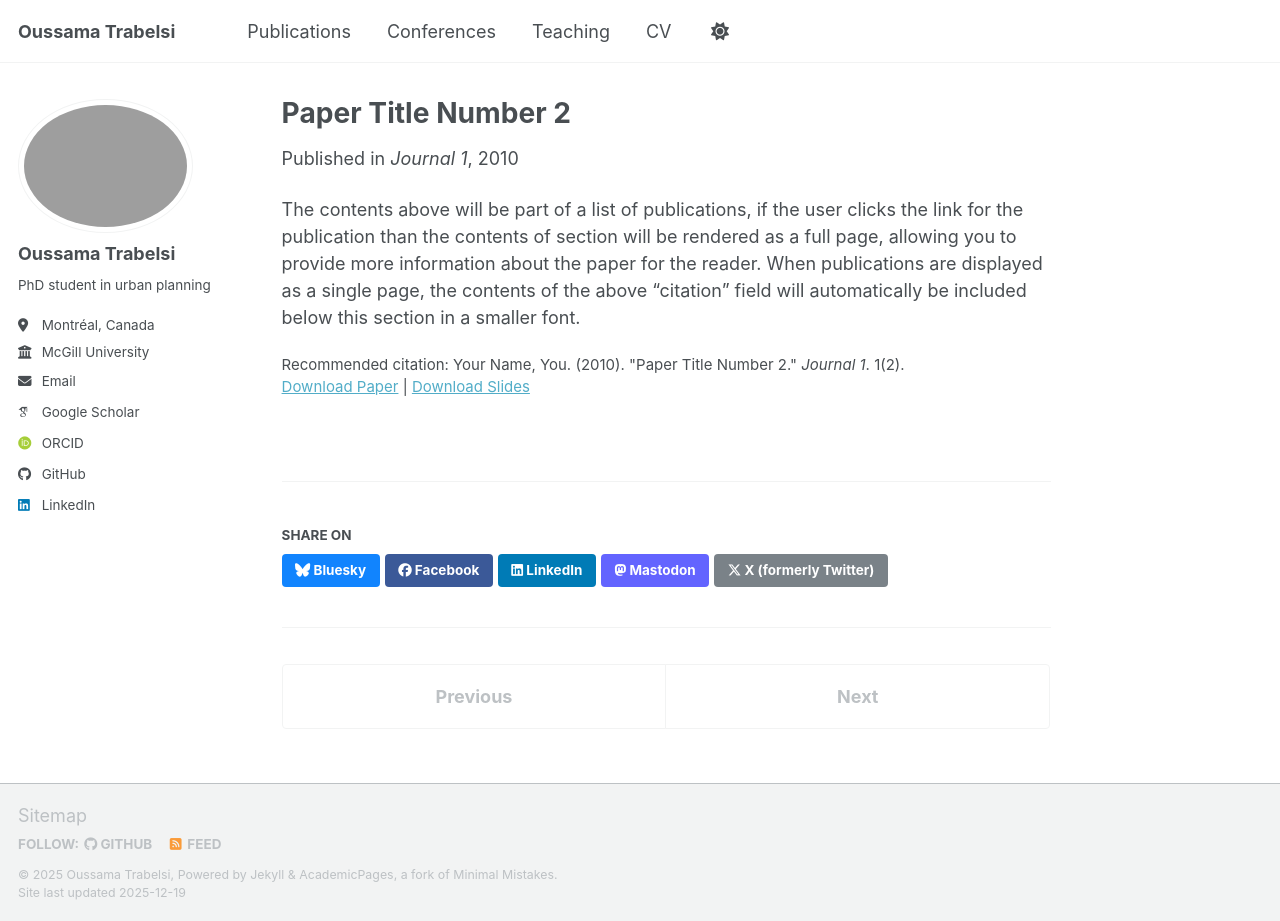
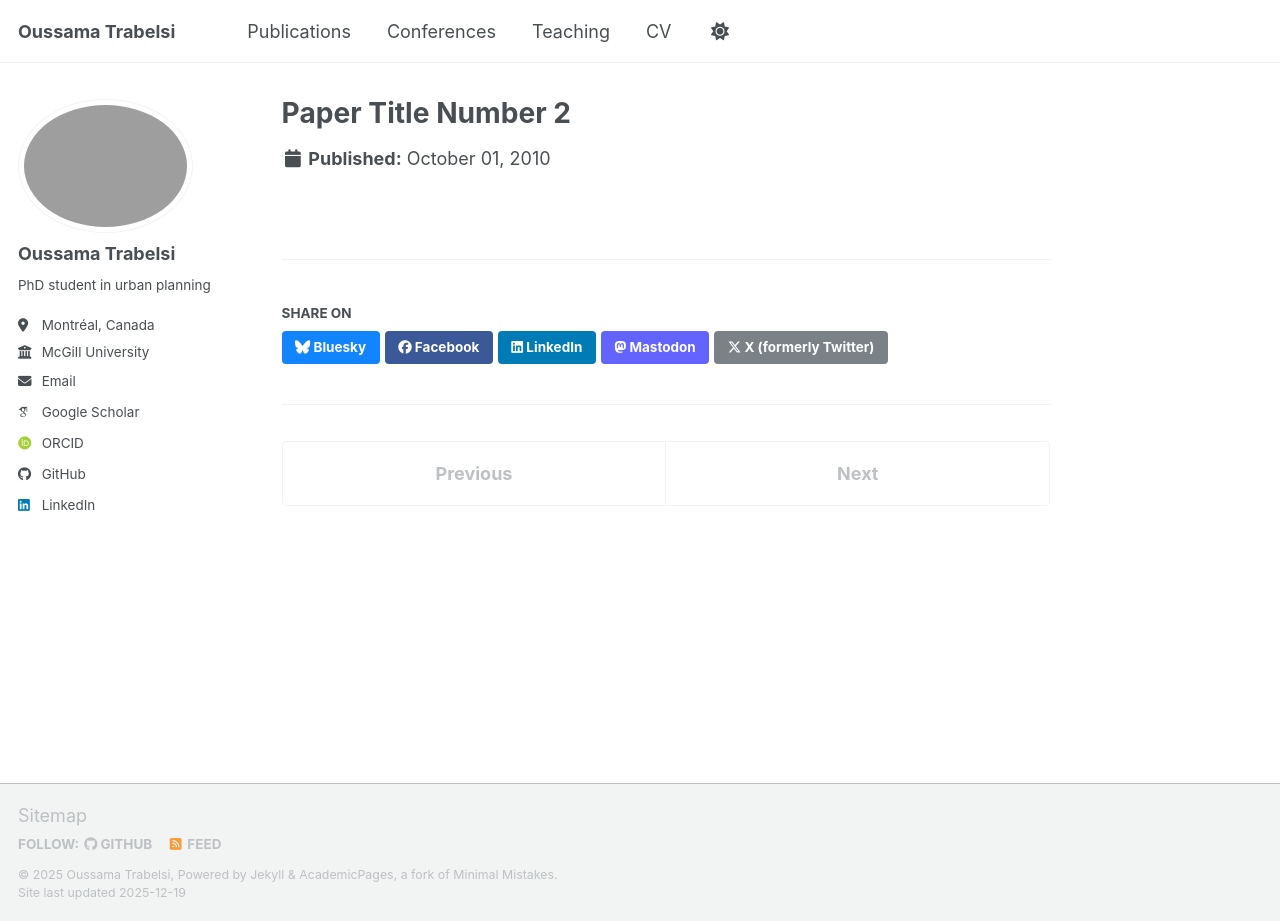
Before and after one commit to OussemaTrabelsi98/oussematrabelsi98.github.io, a Jekyll site: the page built from _publications/2010-10-01-paper-title-number-2.md, in a window 1280 px wide and 921 px high. Built offline with Jekyll 4.4.1, drawn with Linux system fonts in a browser that asks for light colours; some web fonts are replaced; a script bundle is joined from its source files by our own code; library files that are not in the unit come from our copies.

Commit message:
pub pages

```diff
--- a/_publications/2010-10-01-paper-title-number-2.md
+++ b/_publications/2010-10-01-paper-title-number-2.md
@@ -1,14 +1,12 @@
 ---
-title: "Paper Title Number 2"
-collection: publications
-category: manuscripts
-permalink: /publication/2010-10-01-paper-title-number-2
-excerpt: 'This paper is about the number 2. The number 3 is left for future work.'
-date: 2010-10-01
-venue: 'Journal 1'
-slidesurl: 'https://academicpages.github.io/files/slides2.pdf'
-paperurl: 'https://academicpages.github.io/files/paper2.pdf'
-citation: 'Your Name, You. (2010). &quot;Paper Title Number 2.&quot; <i>Journal 1</i>. 1(2).'
+# title: "Paper Title Number 2"
+#collection: publications
+#category: manuscripts
+#permalink: /publication/2010-10-01-paper-title-number-2
+#excerpt: 'This paper is about the number 2. The number 3 is left for future work.'
+#date: 2010-10-01
+#venue: 'Journal 1'
+#slidesurl: 'https://academicpages.github.io/files/slides2.pdf'
+#paperurl: 'https://academicpages.github.io/files/paper2.pdf'
+#citation: 'Your Name, You. (2010). &quot;Paper Title Number 2.&quot; <i>Journal 1</i>. 1(2).'
 ---
-
-The contents above will be part of a list of publications, if the user clicks the link for the publication than the contents of section will be rendered as a full page, allowing you to provide more information about the paper for the reader. When publications are displayed as a single page, the contents of the above "citation" field will automatically be included below this section in a smaller font.
```
Also changed, not shown: _publications/2015-10-01-paper-title-number-3.md (+1 -1 lines), _publications/2024-02-17-paper-title-number-4.md (+9 -11 lines), _publications/2025-06-08-paper-title-number-5.md (+9 -9 lines).
